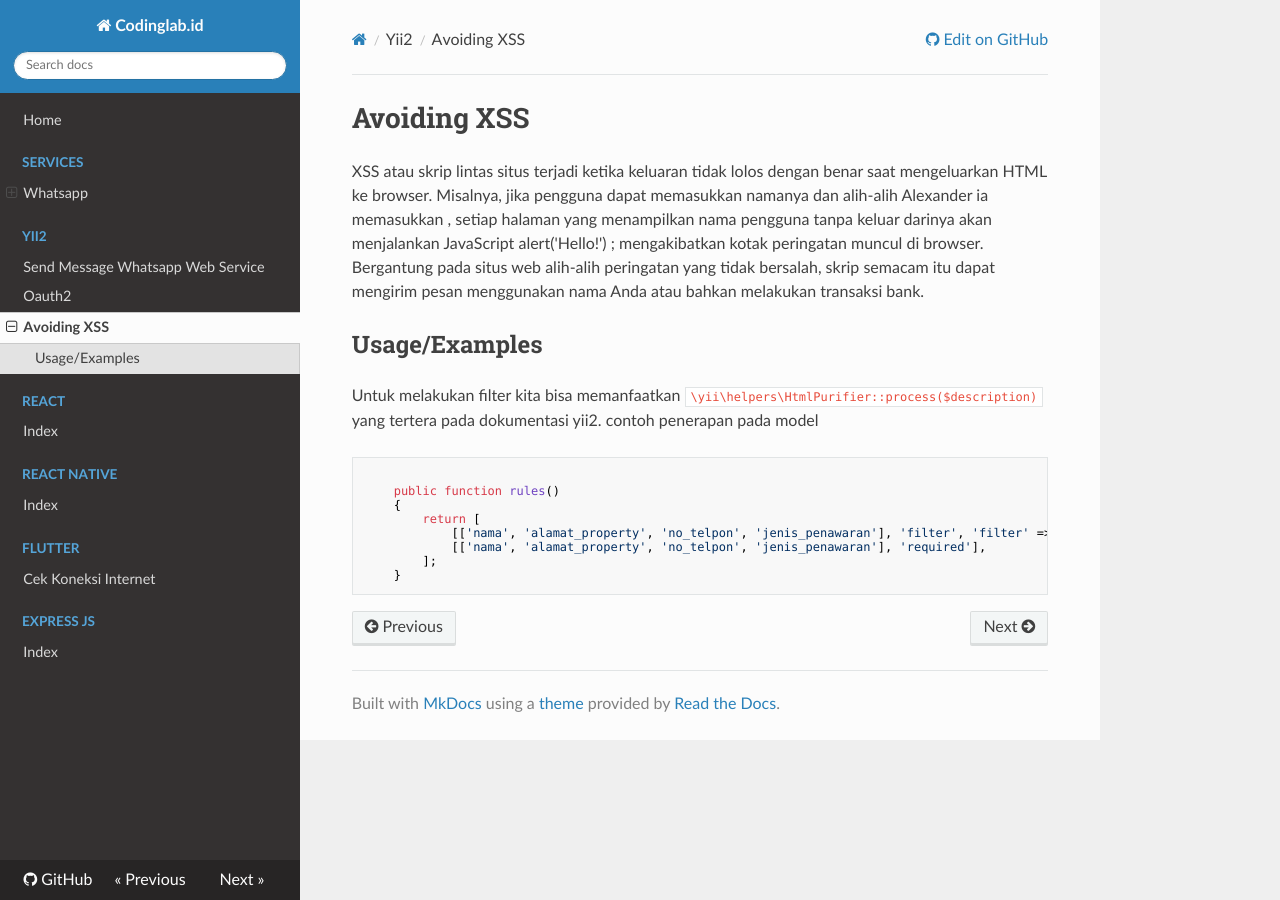
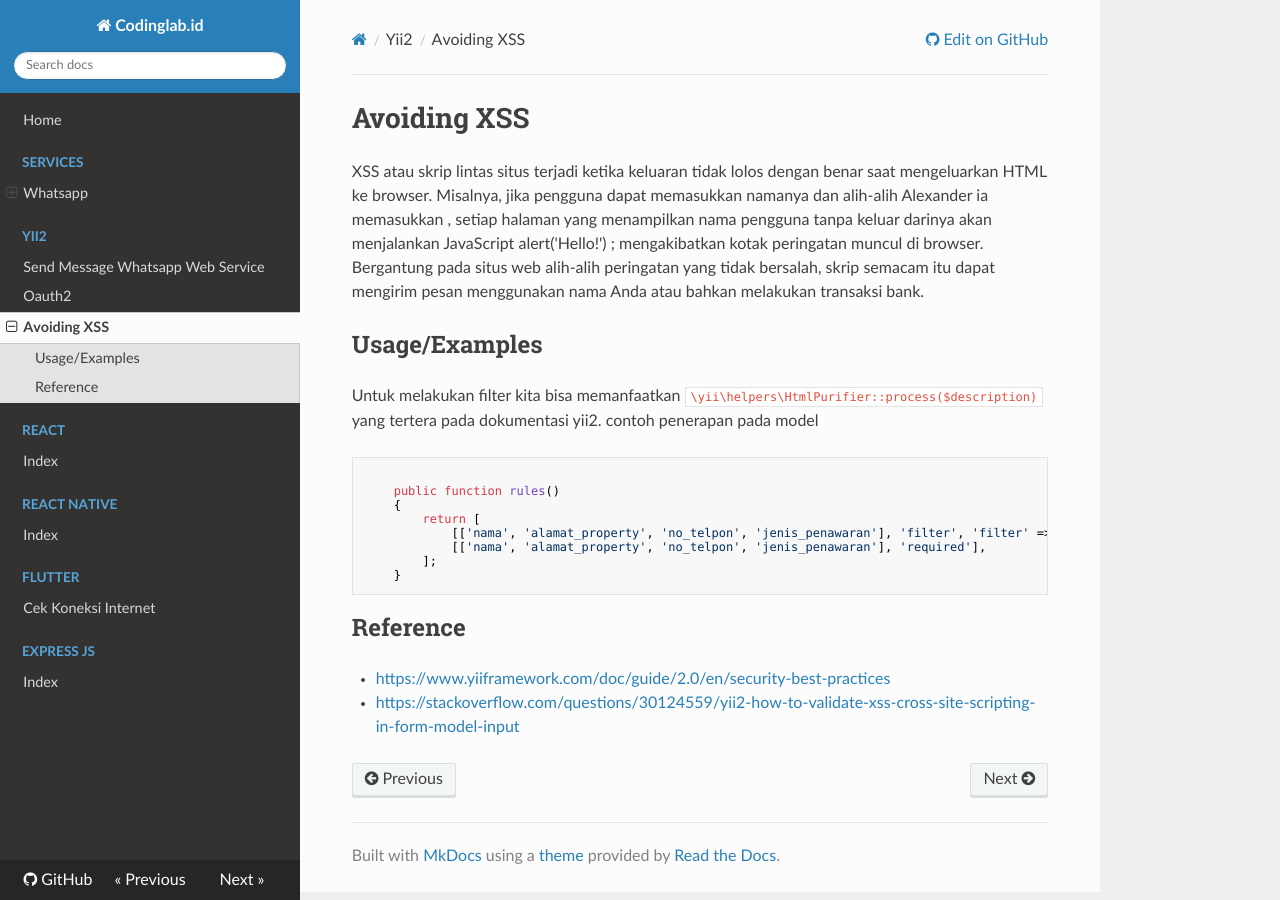
Before and after one commit to MuhammadAnsoriNasution/rtd, an MkDocs documentation site: the page built from docs/yii2/avoiding-xss.md, in a window 1280 px wide. Built offline with MkDocs 1.6.1, drawn with Linux system fonts in a browser that asks for light colours; nearby versions of some CDN libraries.

Commit message:
perbaikan

````diff
--- a/docs/yii2/avoiding-xss.md
+++ b/docs/yii2/avoiding-xss.md
@@ -17,3 +17,8 @@ contoh penerapan pada model
         ];
     }
 ```
+
+## Reference
+
+- [https://www.yiiframework.com/doc/guide/2.0/en/security-best-practices](https://www.yiiframework.com/doc/guide/2.0/en/security-best-practices)
+- [https://stackoverflow.com/questions/30124559/yii2-how-to-validate-xss-cross-site-scripting-in-form-model-input](https://stackoverflow.com/questions/30124559/yii2-how-to-validate-xss-cross-site-scripting-in-form-model-input)
````
